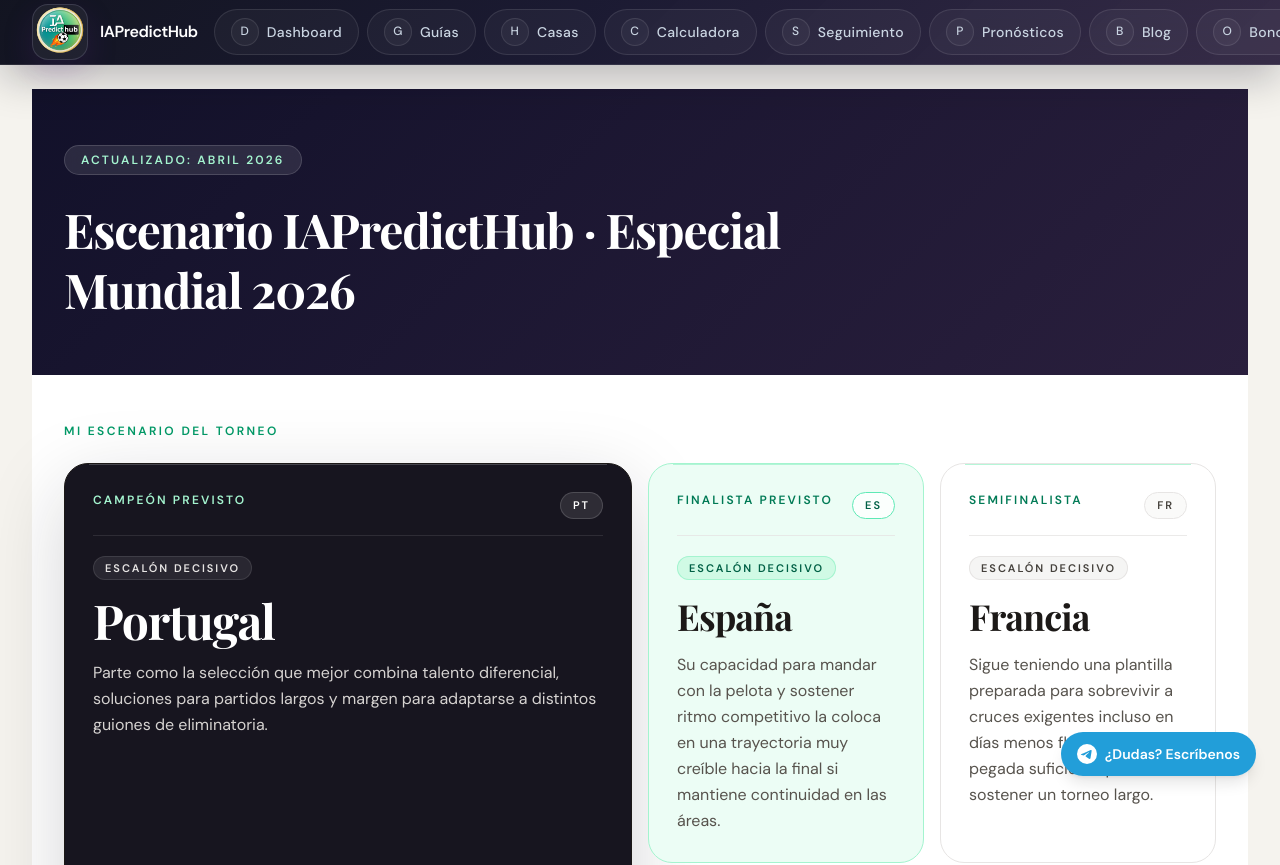
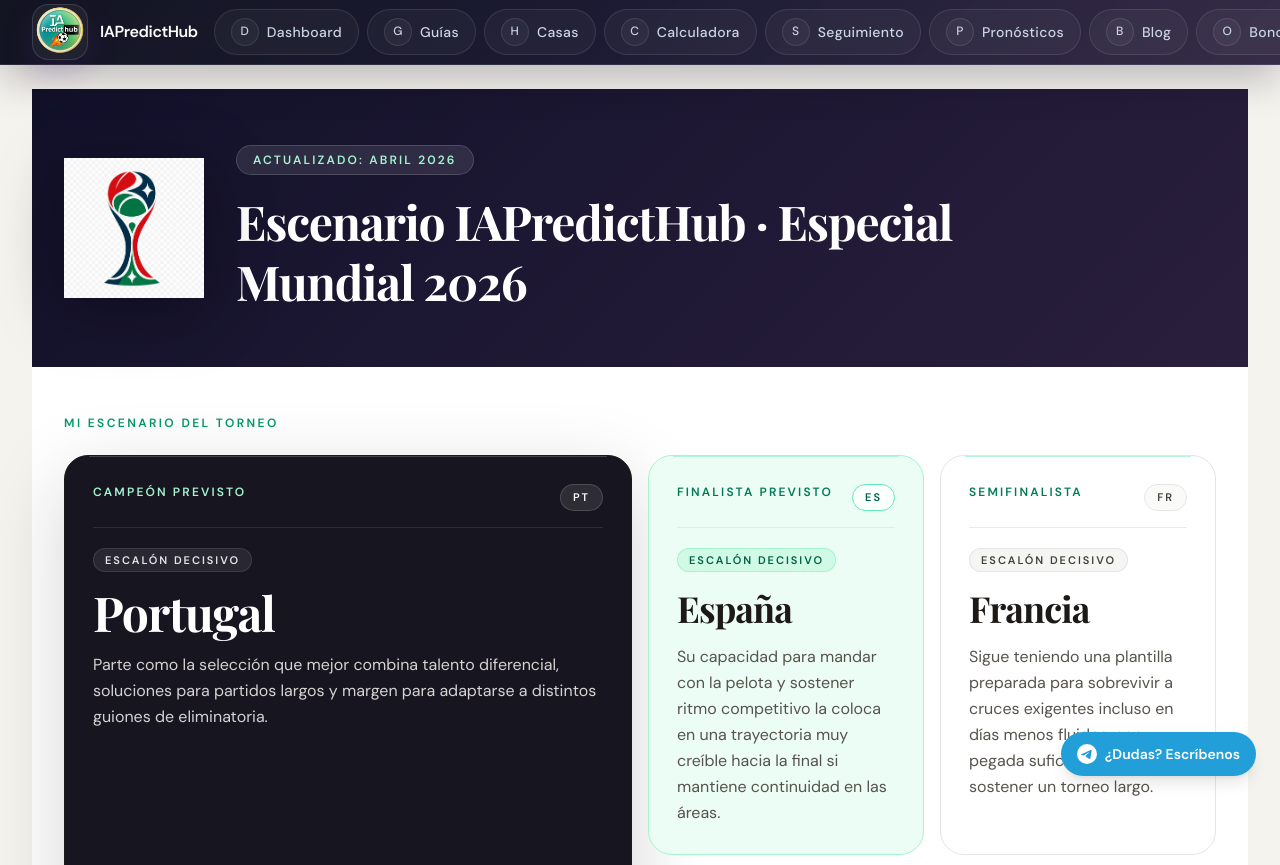
Before and after one commit to eloylt13/matched-betting-app, a Next.js app: page /especial/mundial in a window 1280 px wide. Shown: the top 865 px of the page. Built offline with nearby package versions, Linux system fonts and the light colour scheme; no server answers; a web font is replaced by a local one.

Commit message:
feat: add mundial trophy image to hero

```diff
--- a/app/especial/mundial/page.tsx
+++ b/app/especial/mundial/page.tsx
@@ -1,4 +1,5 @@
 import type { Metadata } from 'next'
+import Image from 'next/image'
 import Link from 'next/link'
 
 const FECHA_ACTUALIZACION = 'Abril 2026'
@@ -149,14 +150,25 @@ export default function EspecialMundialPage() {
         }}
       >
         <div className="mx-auto flex w-full max-w-6xl flex-col gap-6">
-          <div className="inline-flex w-fit items-center rounded-full border border-white/15 bg-white/10 px-4 py-1.5 text-xs font-semibold uppercase tracking-[0.18em] text-emerald-200 backdrop-blur-sm">
-            Actualizado: {FECHA_ACTUALIZACION}
-          </div>
+          <div className="flex flex-col items-start gap-5 sm:gap-6 lg:flex-row lg:items-center lg:gap-8">
+            <Image
+              src="/especial/mundial/copa.png"
+              alt="Trofeo Mundial 2026"
+              priority
+              width={1254}
+              height={1254}
+              className="h-[90px] w-auto shrink-0 drop-shadow-[0_12px_32px_rgba(0,0,0,0.35)] lg:h-[140px]"
+            />
 
-          <div className="max-w-4xl">
-            <h1 className="font-playfair text-3xl font-bold leading-tight tracking-tight text-white sm:text-5xl">
-              Escenario IAPredictHub · Especial Mundial 2026
-            </h1>
+            <div className="max-w-4xl">
+              <div className="inline-flex w-fit items-center rounded-full border border-white/15 bg-white/10 px-4 py-1.5 text-xs font-semibold uppercase tracking-[0.18em] text-emerald-200 backdrop-blur-sm">
+                Actualizado: {FECHA_ACTUALIZACION}
+              </div>
+
+              <h1 className="mt-4 font-playfair text-3xl font-bold leading-tight tracking-tight text-white sm:text-5xl">
+                Escenario IAPredictHub · Especial Mundial 2026
+              </h1>
+            </div>
           </div>
         </div>
       </section>
```
Also changed, not shown: public/especial/mundial/copa.png (added).
